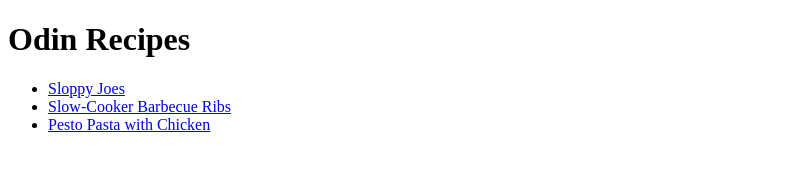
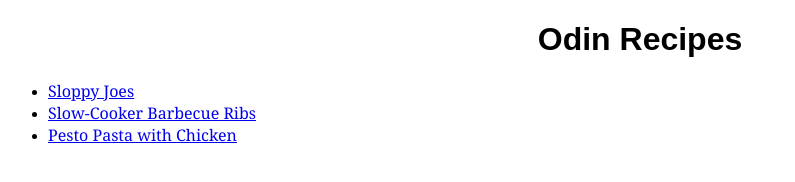
Before and after one commit to CSchreich89/odin-recipes, a plain HTML site: page index.html in a window 1280 px wide. Shown: the whole page, without its empty margins (0-795 px from the left). Drawn offline with Linux system fonts and the light colour scheme.

Commit message:
Add CSS stylesheet and styling
Added a CSS stylesheet and appropriate styling to
the main page (index.html).

```diff
--- a/index.html
+++ b/index.html
@@ -2,6 +2,7 @@
 <html lang="en">
     <head>
         <meta charset="utf-8">
+        <link rel="stylesheet" href="style.css">
         <title>Odin Recipe Website</title>
     </head>
 
--- /dev/null
+++ b/style.css
@@ -0,0 +1,9 @@
+h1 {
+    font-family: "Brush Script MT", sans-serif;
+    font-weight: bold;
+    text-align: center;
+}
+
+a {
+    font-family: Georgia, sans-serif;
+}
```
